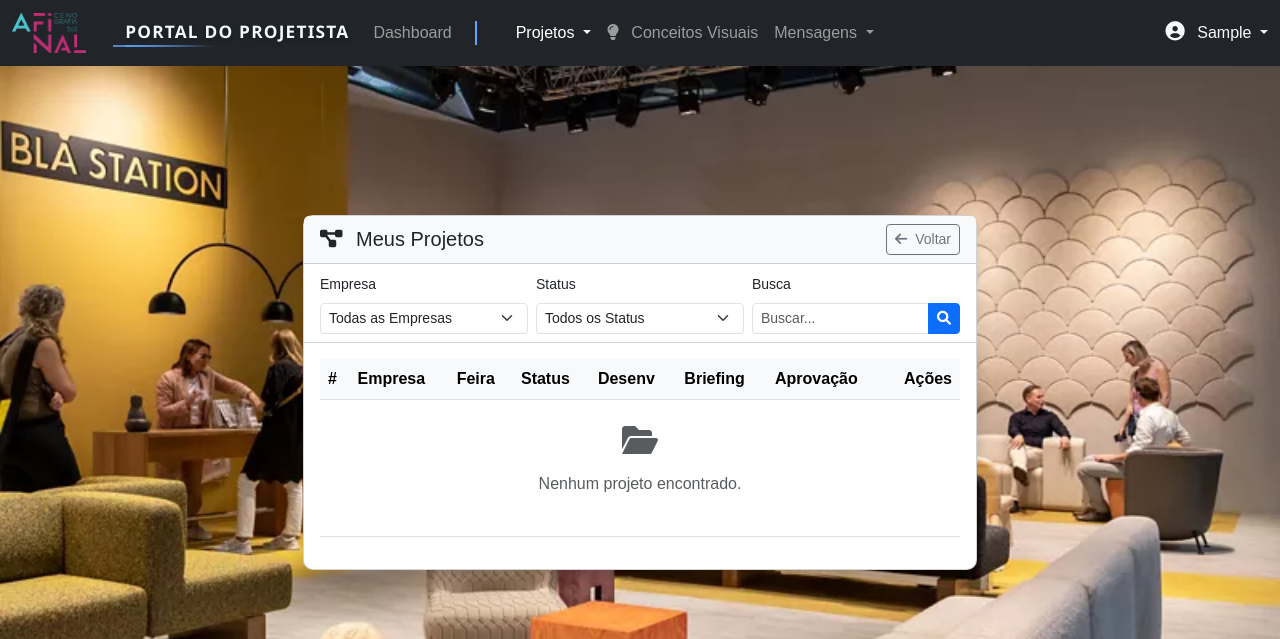
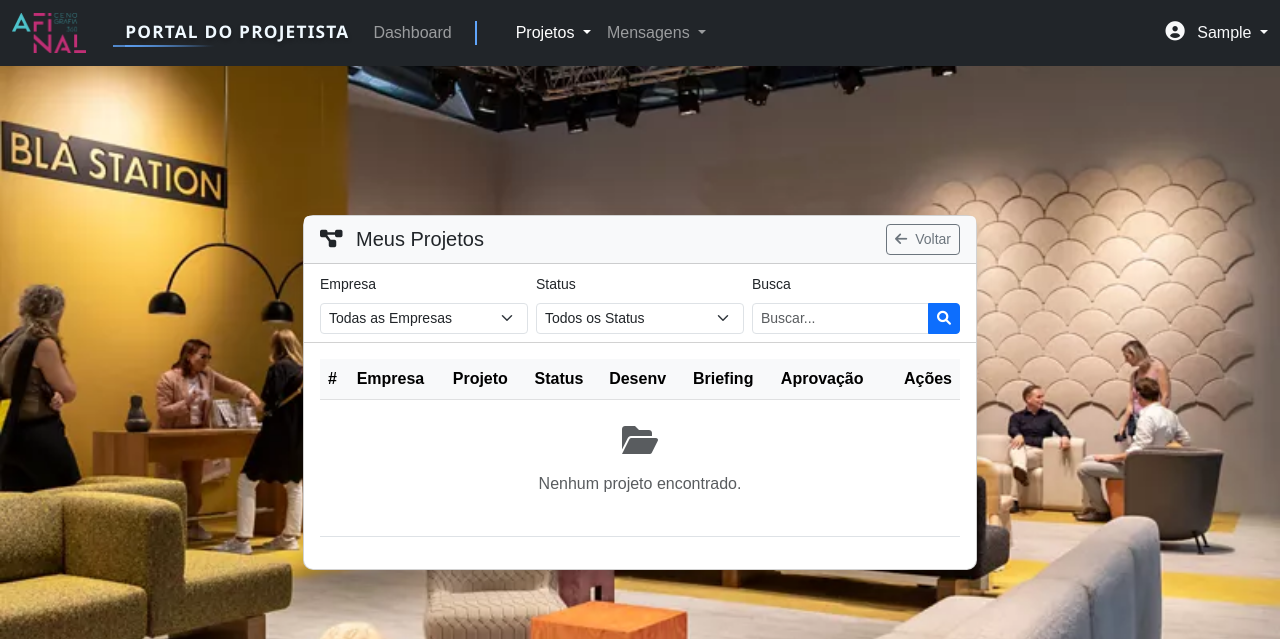
Before and after one commit to japaiva/afinalcenografia, a Django app: page /projetista/projetos/ in a window 1280 px wide. Shown: the top 639 px of the page. Run offline with Django 5.2, Linux system fonts and the light colour scheme; the visitor is signed in with stand-in values (Sample User, id 1); data that the repository does not hold is empty; some web fonts are replaced.

Commit message:
Posicao antes Refatoracao Conceito

```diff
--- a/templates/gestor/projeto_detail.html
+++ b/templates/gestor/projeto_detail.html
@@ -76,13 +76,17 @@
                   {{ projeto.get_status_desenvolvimento_display|default:"Não iniciado" }}
                 </span>
               </div>
-              <div>
+              <div class="mb-2">
                 <strong>Projetista:</strong>
                 {% if projeto.projetista %}
                   {{ projeto.projetista.get_full_name|default:projeto.projetista.username }}
                 {% else %}
                   <span class="text-muted">Não atribuído</span>
                 {% endif %}
+              </div>
+              <div>
+                <strong>Tipo:</strong>
+                {{ projeto.get_tipo_projeto_display|default:"Não informado" }}
               </div>
             </div>
           </div>
--- a/templates/projetista/base_projetista.html
+++ b/templates/projetista/base_projetista.html
@@ -30,14 +30,6 @@
   </ul>
 </li>
 
-<!-- Menu de Conceitos Visuais -->
-<li class="nav-item">
-  <a class="nav-link{% if 'conceito' in request.path %} active{% endif %}" href="{% url 'projetista:projeto_list' %}">
-    <i class="fas fa-lightbulb me-2"></i>
-    <span>Conceitos Visuais</span>
-  </a>
-</li>
-
 <!-- Menu de Mensagens -->
 <li class="nav-item dropdown">
   <a class="nav-link dropdown-toggle {% if 'mensagem' in request.resolver_match.url_name %}active{% endif %}" href="#" role="button" data-bs-toggle="dropdown" aria-expanded="false">
--- a/templates/projetista/projeto_list.html
+++ b/templates/projetista/projeto_list.html
@@ -60,7 +60,7 @@
           <tr>
             <th scope="col">#</th>
             <th scope="col">Empresa</th>
-            <th scope="col">Feira</th>
+            <th scope="col">Projeto</th>
             <th scope="col">Status</th>
             <th scope="col">Desenv</th>
             <th scope="col">Briefing</th>
@@ -74,11 +74,7 @@
             <td>{{ projeto.numero }}</td>
             <td>{{ projeto.empresa.nome }}</td>
             <td>
-              {% if projeto.feira %}
-                {{ projeto.feira.nome }}
-              {% else %}
-                <span class="text-muted">Não definida</span>
-              {% endif %}
+              {{ projeto.nome|default:"Sem título" }}
             </td>
             <td>
               <span class="badge
```
Also changed, not shown: templates/gestor/projeto_list.html (+2 -6 lines), templates/projetista/projeto_detail.html (+6 -1 lines).
